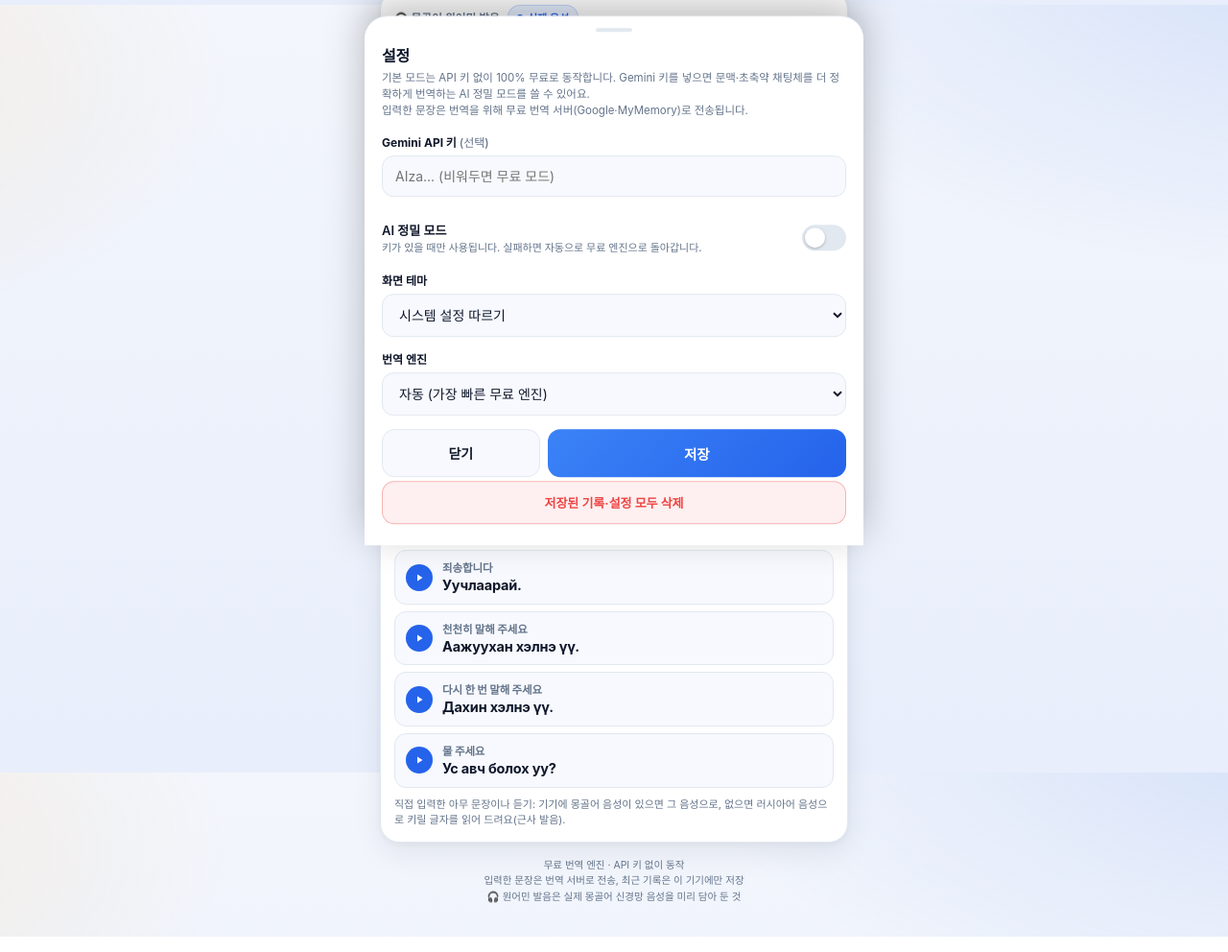
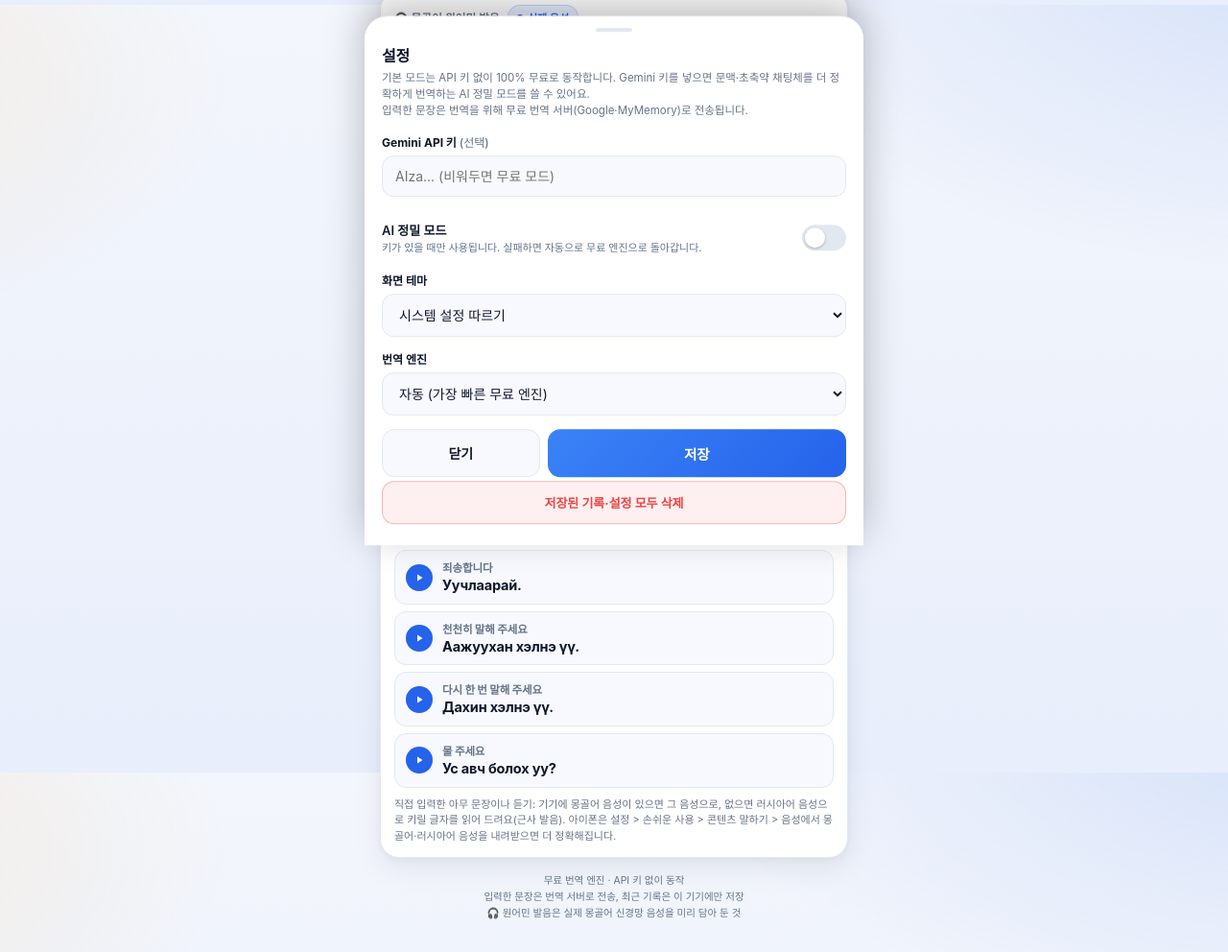
Before and after one commit to jongsil-dev/mn-translator, a plain HTML site: page index.html in a window 1280 px wide. Shown: the part 795-1787 px from the top of the page at 96% size. Drawn offline with Linux system fonts and the light colour scheme.

Commit message:
docs: 아이폰 음성 추가 안내 문구

```diff
--- a/index.html
+++ b/index.html
@@ -404,7 +404,7 @@
     </div>
     <p class="native-note">몽골어 원어민 목소리로 미리 담아 둔 발음입니다. 눌러서 바로 들어 보세요.</p>
     <div class="native-list" id="nativeList"></div>
-    <p class="native-tip">직접 입력한 아무 문장이나 듣기: 기기에 몽골어 음성이 있으면 그 음성으로, 없으면 러시아어 음성으로 키릴 글자를 읽어 드려요(근사 발음).</p>
+    <p class="native-tip">직접 입력한 아무 문장이나 듣기: 기기에 몽골어 음성이 있으면 그 음성으로, 없으면 러시아어 음성으로 키릴 글자를 읽어 드려요(근사 발음). 아이폰은 설정 &gt; 손쉬운 사용 &gt; 콘텐츠 말하기 &gt; 음성에서 몽골어·러시아어 음성을 내려받으면 더 정확해집니다.</p>
   </section>
 
   <footer>
```
